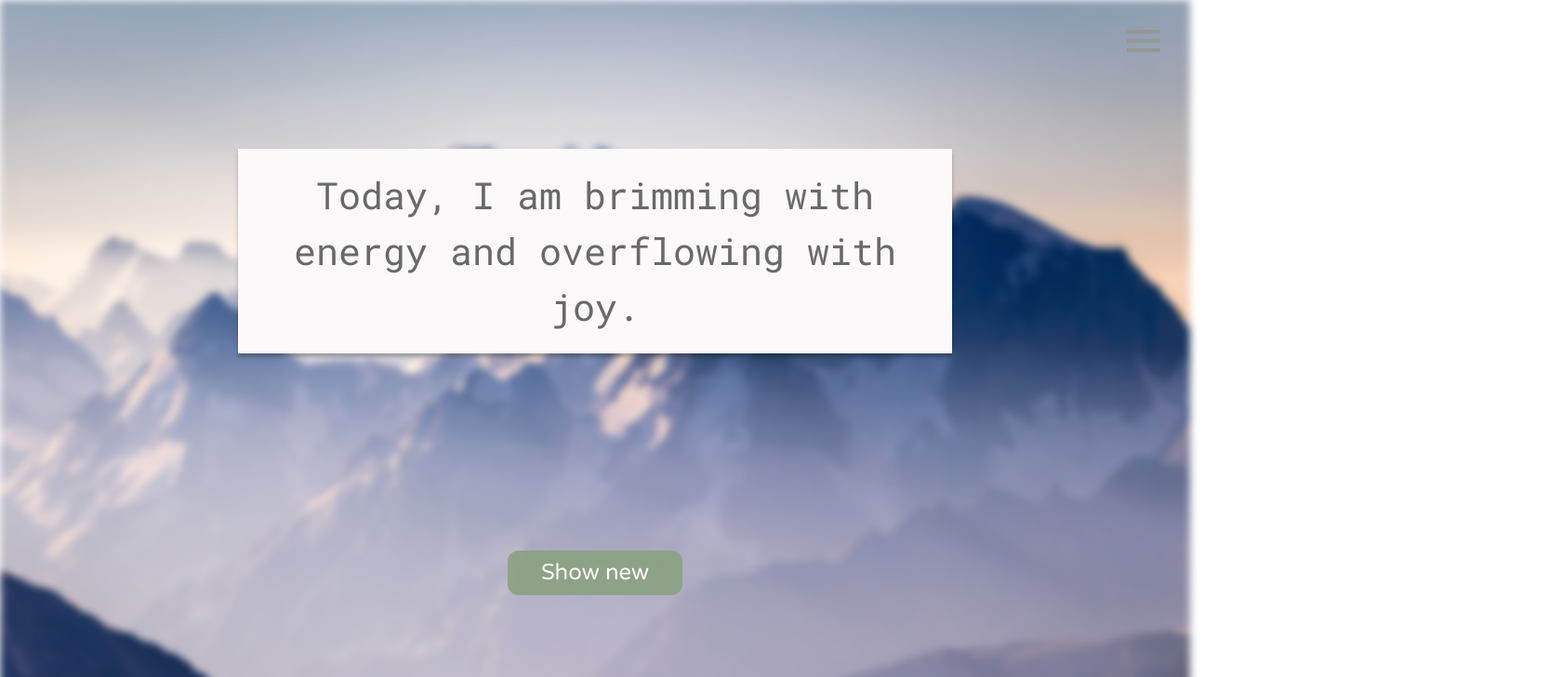
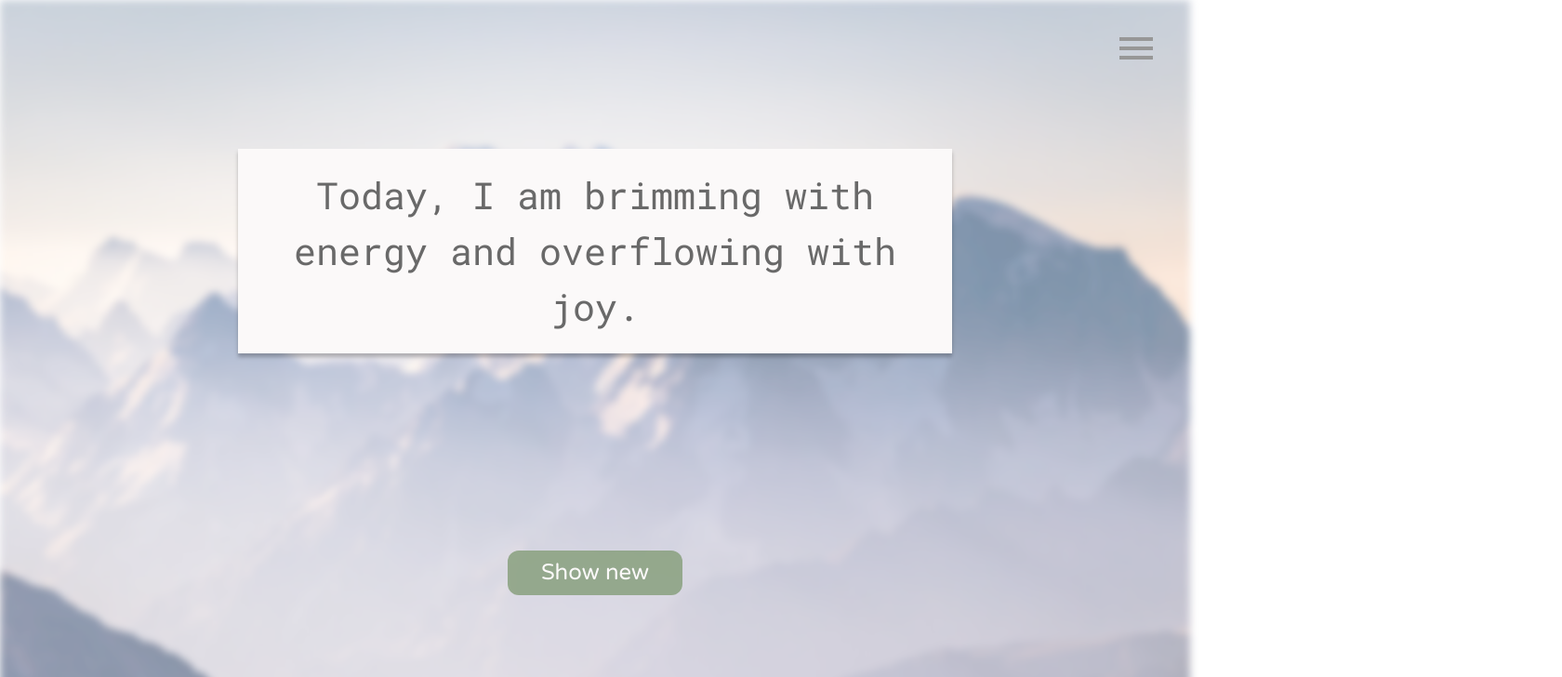
Before and after one commit to ksenia-ber/prod-lab, a React (Create React App) app: page /affirmations in a window 1280 px wide. Shown: the top 728 px of the page at 93% size, 1680 px wide, since content can reach past the window. Built offline with nearby package versions, Linux system fonts and the light colour scheme.

Commit message:
fix: 🧪 Menu visibility

```diff
--- a/src/components/molecules/Menu/index.module.css
+++ b/src/components/molecules/Menu/index.module.css
@@ -6,7 +6,7 @@
 .menu {
   font-family: Varela Round;
   font-weight: 400;
-  font-size: 1em;
+  font-size: 1.25em;
 }
 
 .button {
@@ -29,6 +29,7 @@
 
   z-index: 1;
 
+  background-color: #fff;
   box-shadow: 0px 8px 10px 1px rgba(0, 0, 0, 0.14),
     0px 3px 14px 2px rgba(0, 0, 0, 0.12), 0px 5px 5px -3px rgba(0, 0, 0, 0.2);
 
@@ -48,5 +49,6 @@
 }
 
 .link {
+  text-decoration: none;
   color: #696969;
 }
--- a/src/components/pages/AffirmationsPage/index.module.css
+++ b/src/components/pages/AffirmationsPage/index.module.css
@@ -16,7 +16,7 @@
   background-image: url(mountains.png);
   background-repeat: no-repeat;
   background-size: cover;
-  filter: blur(4px);
+  filter: blur(4px) opacity(50%);
 
   z-index: -1;
 }
```
Also changed, not shown: src/functions/getIntroScreenBackgroundImage/evening.jpg.
